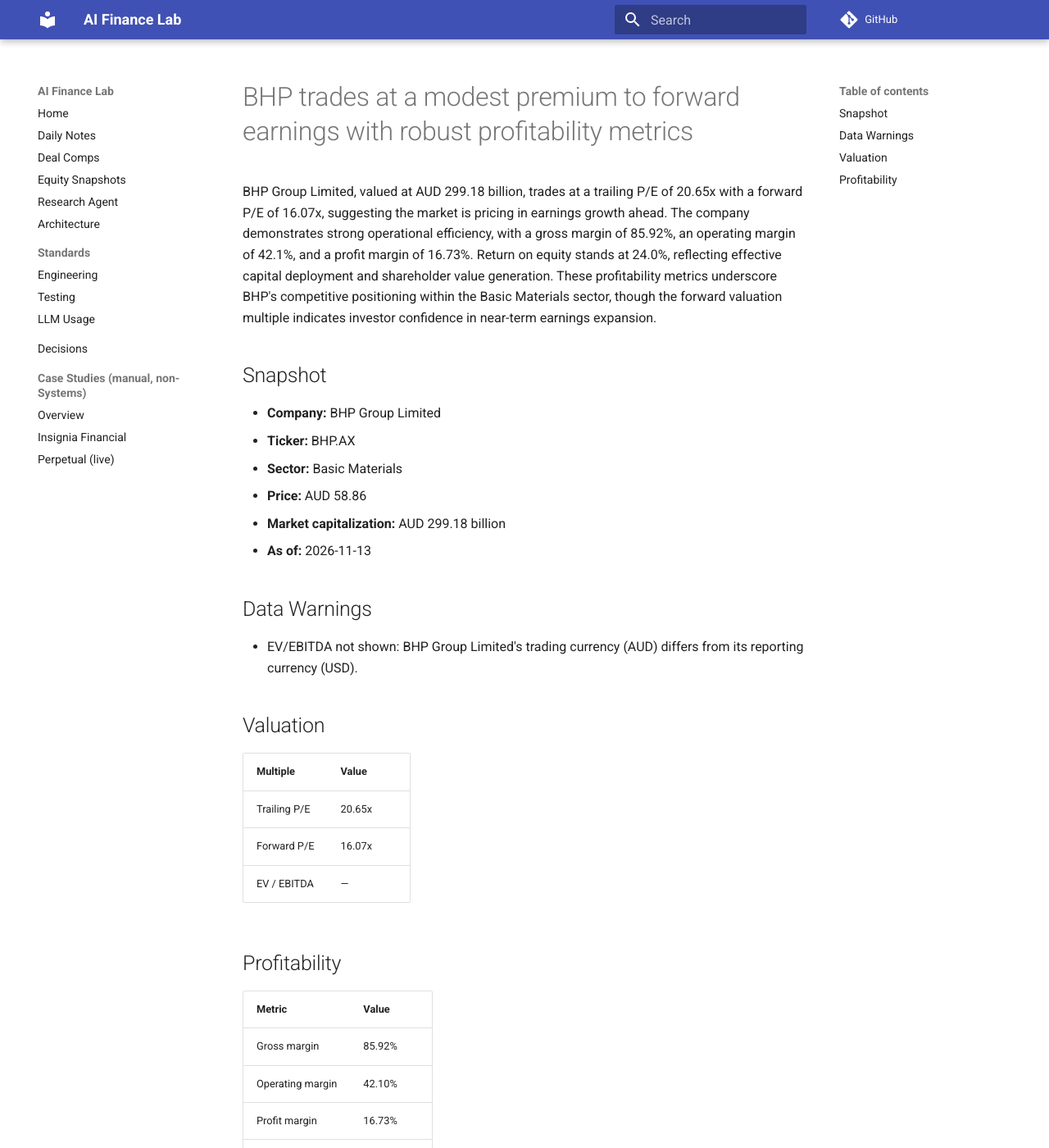
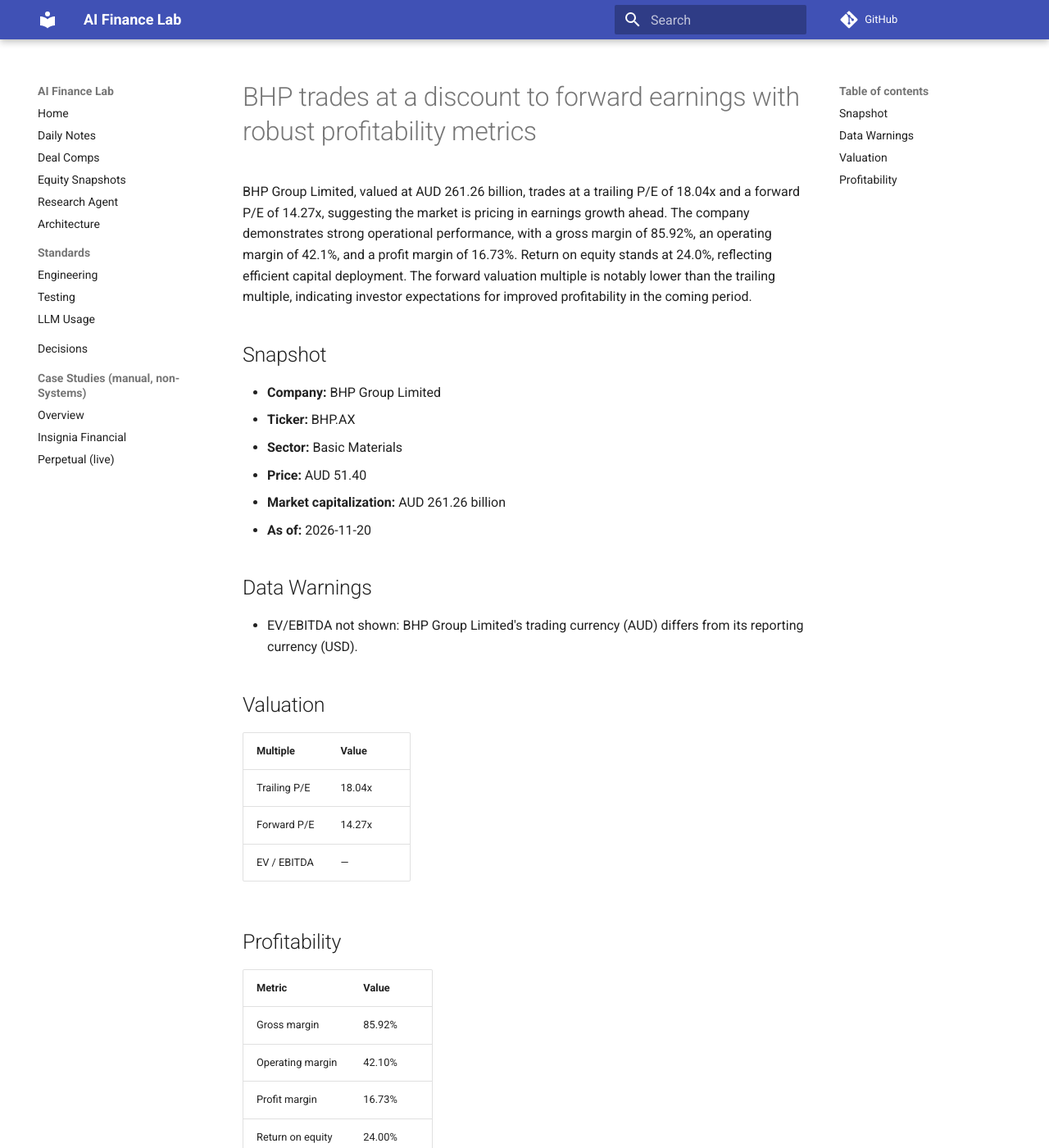
Before and after one commit to tylerkrenkels-dev/ai-finance-lab, an MkDocs documentation site: the page built from docs/equities/bhp-ax.md, in a window 1280 px wide and 1400 px high. Shown: the whole window at 82% size. Built offline with MkDocs 1.6.1 and Material for MkDocs 9.7.7, drawn with Linux system fonts in a browser that asks for light colours; comment, search, counter and statistics services are not loaded.

Commit message:
docs(equity-snapshot): publish snapshots for 2026-11-21 (#165)
Co-authored-by: github-actions[bot] <github-actions[bot]@users.noreply.github.com>

```diff
--- a/docs/equities/bhp-ax.md
+++ b/docs/equities/bhp-ax.md
@@ -1,23 +1,23 @@
 ---
 title: "BHP Group Limited (BHP.AX) — Equity Snapshot"
-date: 2026-11-13
-description: "BHP trades at a modest premium to forward earnings with robust profitability metrics"
+date: 2026-11-20
+description: "BHP trades at a discount to forward earnings with robust profitability metrics"
 ticker: "BHP.AX"
 currency: "AUD"
 ---
 
-# BHP trades at a modest premium to forward earnings with robust profitability metrics
+# BHP trades at a discount to forward earnings with robust profitability metrics
 
-BHP Group Limited, valued at AUD 299.18 billion, trades at a trailing P/E of 20.65x with a forward P/E of 16.07x, suggesting the market is pricing in earnings growth ahead. The company demonstrates strong operational efficiency, with a gross margin of 85.92%, an operating margin of 42.1%, and a profit margin of 16.73%. Return on equity stands at 24.0%, reflecting effective capital deployment and shareholder value generation. These profitability metrics underscore BHP's competitive positioning within the Basic Materials sector, though the forward valuation multiple indicates investor confidence in near-term earnings expansion.
+BHP Group Limited, valued at AUD 261.26 billion, trades at a trailing P/E of 18.04x and a forward P/E of 14.27x, suggesting the market is pricing in earnings growth ahead. The company demonstrates strong operational performance, with a gross margin of 85.92%, an operating margin of 42.1%, and a profit margin of 16.73%. Return on equity stands at 24.0%, reflecting efficient capital deployment. The forward valuation multiple is notably lower than the trailing multiple, indicating investor expectations for improved profitability in the coming period.
 
 ## Snapshot
 
 - **Company:** BHP Group Limited
 - **Ticker:** BHP.AX
 - **Sector:** Basic Materials
-- **Price:** AUD 58.86
-- **Market capitalization:** AUD 299.18 billion
-- **As of:** 2026-11-13
+- **Price:** AUD 51.40
+- **Market capitalization:** AUD 261.26 billion
+- **As of:** 2026-11-20
 
 ## Data Warnings
 
@@ -27,8 +27,8 @@ BHP Group Limited, valued at AUD 299.18 billion, trades at a trailing P/E of 20.
 
 | Multiple | Value |
 | --- | --- |
-| Trailing P/E | 20.65x |
-| Forward P/E | 16.07x |
+| Trailing P/E | 18.04x |
+| Forward P/E | 14.27x |
 | EV / EBITDA | — |
 
 ## Profitability
```
Also changed, not shown: docs/equities/aapl.md (+8 -8 lines), docs/equities/cba-ax.md (+7 -7 lines), docs/equities/index.md (+5 -5 lines), docs/equities/jpm.md (+7 -7 lines), docs/equities/msft.md (+8 -8 lines).
